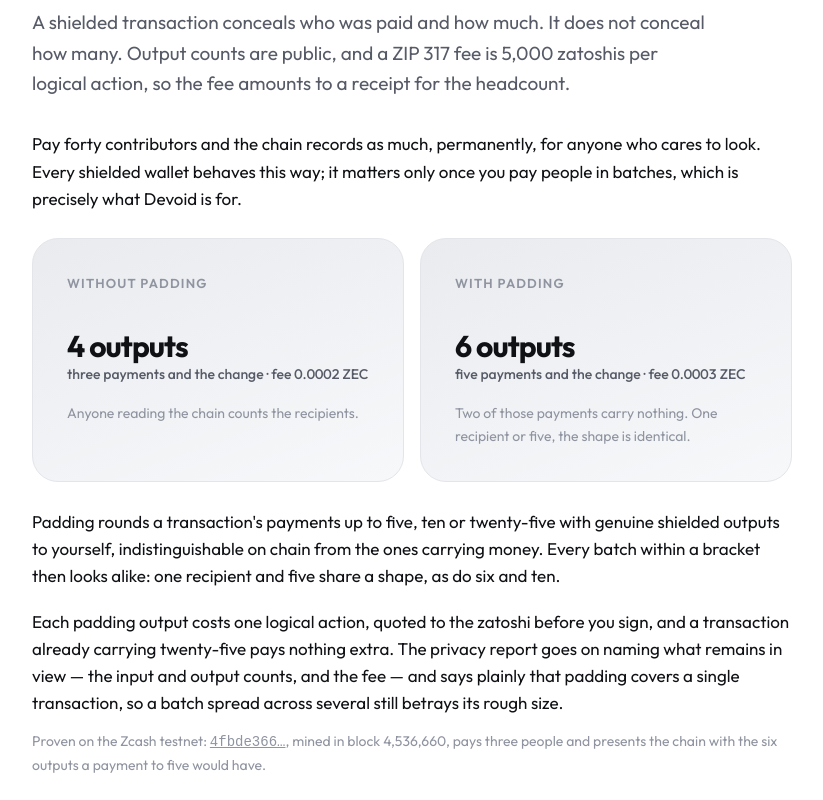
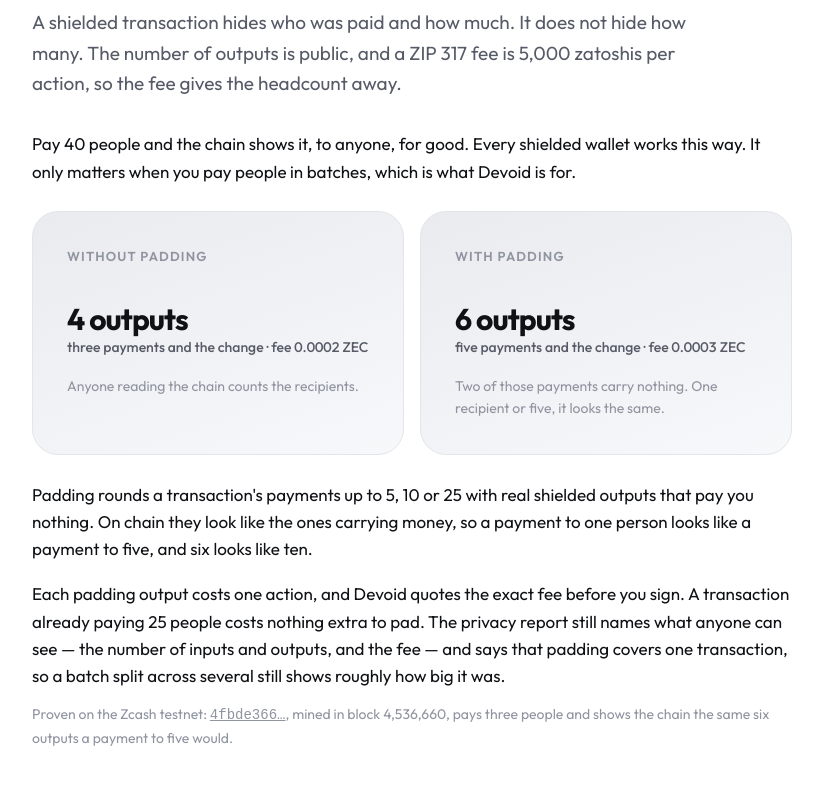
Before and after one commit to davebrian259-tech/Devoid, a website: page site/index.html in a window 1280 px wide. Shown: the part 1080-1880 px from the top of the page, without its empty margins (228-1051 px from the left). Drawn offline with Linux system fonts and the light colour scheme; files whose address does not match are found by name.

Commit message:
Say it in plain English
The last pass reached for words that sounded better than they read: conceals,
betray, amounts to a receipt, within a bracket, presents the chain with. Every
one of them is now the ordinary word. The page says hides, shows, gives away,
looks like; buckets are written as 5, 10 or 25 rather than spelled out; and the
bucket rule is explained by example instead of by the word bucket — a payment
to one person looks like a payment to five, and six looks like ten.

Same claims, same numbers, same limits. Shorter sentences.

```diff
--- a/site/index.html
+++ b/site/index.html
@@ -38,7 +38,7 @@
     <div class="wrap hero-in">
       <div class="hero-copy">
         <h1>Pay everyone at once. <em>Privately.</em></h1>
-        <p class="lede">Devoid pays a whole list of people in one shielded Zcash transaction. Shielding conceals who was paid and how much; Devoid conceals <em>how many</em>, which the output count and the fee would otherwise betray. Read what the chain will record, then sign once.</p>
+        <p class="lede">Devoid pays a whole list of people in one shielded Zcash transaction. Shielding hides who was paid and how much. Devoid also hides <em>how many</em>, which the number of outputs and the fee would otherwise give away. See what the chain will show, then sign once.</p>
         <div class="ctas">
           <a class="btn" href="app/" id="open-wallet">Open the wallet
             <svg viewBox="0 0 24 24" aria-hidden="true"><path d="M5 12h14M13 6l6 6-6 6"/></svg></a>
@@ -74,8 +74,8 @@
     <div class="wrap narrow">
       <p class="kicker">The leak nobody closes</p>
       <h2>Batching leaks the batch.</h2>
-      <p class="lede">A shielded transaction conceals who was paid and how much. It does not conceal how many. Output counts are public, and a ZIP 317 fee is 5,000 zatoshis per logical action, so the fee amounts to a receipt for the headcount.</p>
-      <p>Pay forty contributors and the chain records as much, permanently, for anyone who cares to look. Every shielded wallet behaves this way; it matters only once you pay people in batches, which is precisely what Devoid is for.</p>
+      <p class="lede">A shielded transaction hides who was paid and how much. It does not hide how many. The number of outputs is public, and a ZIP 317 fee is 5,000 zatoshis per action, so the fee gives the headcount away.</p>
+      <p>Pay 40 people and the chain shows it, to anyone, for good. Every shielded wallet works this way. It only matters when you pay people in batches, which is what Devoid is for.</p>
       <div class="split">
         <div class="shot-card">
           <p class="kicker">Without padding</p>
@@ -85,12 +85,12 @@
         <div class="shot-card">
           <p class="kicker">With padding</p>
           <p class="big-stat">6 outputs<span>five payments and the change · fee 0.0003 ZEC</span></p>
-          <p class="fine">Two of those payments carry nothing. One recipient or five, the shape is identical.</p>
+          <p class="fine">Two of those payments carry nothing. One recipient or five, it looks the same.</p>
         </div>
       </div>
-      <p>Padding rounds a transaction's payments up to five, ten or twenty-five with genuine shielded outputs to yourself, indistinguishable on chain from the ones carrying money. Every batch within a bracket then looks alike: one recipient and five share a shape, as do six and ten.</p>
-      <p>Each padding output costs one logical action, quoted to the zatoshi before you sign, and a transaction already carrying twenty-five pays nothing extra. The privacy report goes on naming what remains in view — the input and output counts, and the fee — and says plainly that padding covers a single transaction, so a batch spread across several still betrays its rough size.</p>
-      <p class="fine">Proven on the Zcash testnet: <a href="https://testnet.zcashexplorer.app/transactions/4fbde3662e5c7b179eae8bd8e09a34da10510f412a4f80e0c2767ff4273ea129"><code>4fbde366…</code></a>, mined in block 4,536,660, pays three people and presents the chain with the six outputs a payment to five would have.</p>
+      <p>Padding rounds a transaction's payments up to 5, 10 or 25 with real shielded outputs that pay you nothing. On chain they look like the ones carrying money, so a payment to one person looks like a payment to five, and six looks like ten.</p>
+      <p>Each padding output costs one action, and Devoid quotes the exact fee before you sign. A transaction already paying 25 people costs nothing extra to pad. The privacy report still names what anyone can see — the number of inputs and outputs, and the fee — and says that padding covers one transaction, so a batch split across several still shows roughly how big it was.</p>
+      <p class="fine">Proven on the Zcash testnet: <a href="https://testnet.zcashexplorer.app/transactions/4fbde3662e5c7b179eae8bd8e09a34da10510f412a4f80e0c2767ff4273ea129"><code>4fbde366…</code></a>, mined in block 4,536,660, pays three people and shows the chain the same six outputs a payment to five would.</p>
     </div>
   </section>
 
@@ -209,7 +209,7 @@
     <div class="wrap narrow">
       <p class="kicker">Install it</p>
       <h2>Keep Devoid on your device.</h2>
-      <p class="lede">The wallet is a web app you can add to your home screen. It opens in a window of its own and runs with no connection at all. Installing uploads nothing: the browser simply keeps a copy. Your wallet stays where it was, in this browser.</p>
+      <p class="lede">The wallet is a web app you can add to your home screen. It opens in its own window and works with no connection. Installing uploads nothing — the browser just keeps a copy of the app. Your wallet stays where it already is, in this browser.</p>
       <div class="ctas">
         <a class="btn" href="app/" id="install-wallet">Open the wallet to install
           <svg viewBox="0 0 24 24" aria-hidden="true"><path d="M12 3v12M7 10l5 5 5-5M5 21h14"/></svg></a>
```
Also changed, not shown: README.md.
